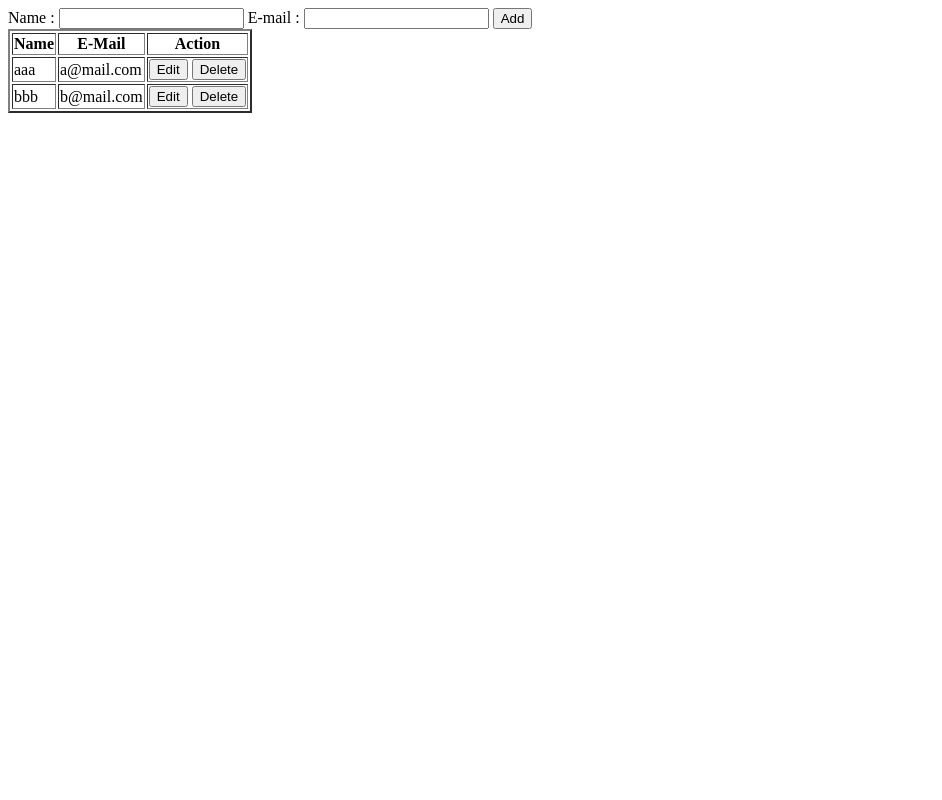
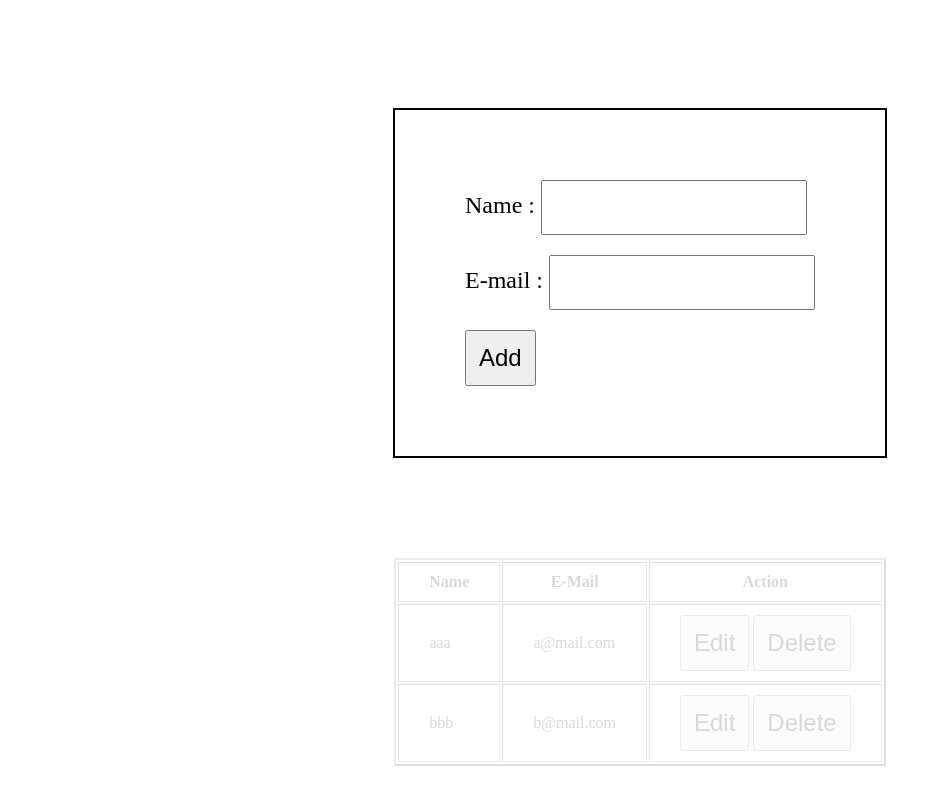
Before and after one commit to rkeerthick/JS-CRUD, a plain HTML site: page index.html in a window 1280 px wide. Both pictures are taken after a click on the button "Add". Shown: the whole page, without its empty margins (0-942 px from the left). Drawn offline with Linux system fonts and the light colour scheme.

Commit message:
24/7/23 first commit

```diff
--- a/crud.js
+++ b/crud.js
@@ -30,12 +30,14 @@ function create() {
     document.querySelector(".input-form").style.display = "block"
     document.querySelector(".create").style.display = "none"
 
+    document.querySelector(".table").style.opacity = 0.15;
+
 }
 
 function add() {
     let name = document.querySelector("#name").value
     let email = document.querySelector("#email").value
-
+    document.querySelector(".table").style.opacity = 1;
     let new_object = {
         id:id, name:name, email:email
     }
@@ -51,6 +53,11 @@ function add() {
 
 function edit(id) {
     document.querySelector(".update-form").style.display = "block"
+    document.querySelector(".input-form").style.display = "none"
+    document.querySelector(".create").style.display = "none"
+
+    document.querySelector(".table").style.opacity = 0.15;
+
     let obj = list.find(prop => prop.id === id)
     document.querySelector("#uid").value = obj.id
     document.querySelector("#uname").value = obj.name
@@ -58,6 +65,8 @@ function edit(id) {
 }
 
 function update() {
+
+    document.querySelector(".table").style.opacity = 1;
     let id = parseInt(document.querySelector("#uid").value)
     let name = document.querySelector("#uname").value
     let email = document.querySelector("#uemail").value
--- a/index.html
+++ b/index.html
@@ -8,21 +8,45 @@
 </head>
 <body onload="readAll()">
     <div class="container">
-        <form action="" class="input-form">
+        <div class="add-container">
+            <!-- <form action="" class="input-form"> -->
+                <div class="form input-form">
+                    <div>
                     <label>Name : <input type="text" name="name" id="name"></label>
+                    </div>
+                    <div>
                     <label>E-mail : <input type="email" name="email" id="email"></label>
+                    </div>
+                    <div class="button">
                     <button type="button" onclick="add()">Add</button>
-        </form>
-        <form action="" class="update-form">
+                    </div>
+                </div>
+
+            <!-- </form> -->
+        </div>
+
+        <!-- <form action="" class="update-form"> -->
+            <div class="form update-form">
+                <div>
                 <label hidden>id : <input type="text" name="uid" id="uid"></label>
+                </div>
+                <div>
                     <label>Name : <input type="text" name="uname" id="uname"></label>
+
+                </div>
+                <div>
                 <label>E-mail : <input type="email" name="uemail" id="uemail"></label>
+                </div>
+                <div>
                 <button type="button" onclick="update()">update</button>
-        </form>
+                </div>
+            </div>
+
+        <!-- </form> -->
         <div class="create">
             <button onclick="create()">Add</button>
         </div>
-        <table border="2">
+        <table class="table" border="2">
             <thead>
                 <th>Name</th>
                 <th>E-Mail</th>
--- a/styles.css
+++ b/styles.css
@@ -1,3 +1,49 @@
+
+
+
+.container {
+    display: flex;
+    justify-content: center;
+    align-items: center;
+    flex-direction: column;
+}
+
+.form {
+    display: flex;
+    justify-content: center;
+    align-items: center;
+    flex-direction: column;
+    margin: 100px;
+    border: 2px solid black;
+    padding: 50px;
+}
+
+.form div {
+    margin: 20px;
+}
+
+label {
+    font-size: 24px;
+}
+
+input {
+    padding: 15px;
+    font-size: 18px;
+}
+
+button {
+    padding: 12px;
+    font-size: 24px;
+}
+
+table {
+    /* padding: 20px; */
+}
+
+th, td {
+    padding: 10px 30px;
+}
+
 .input-form {
     /* visibility: hidden; */
     display: none;
```
Lines whose indentation alone changed are shown as unchanged.
